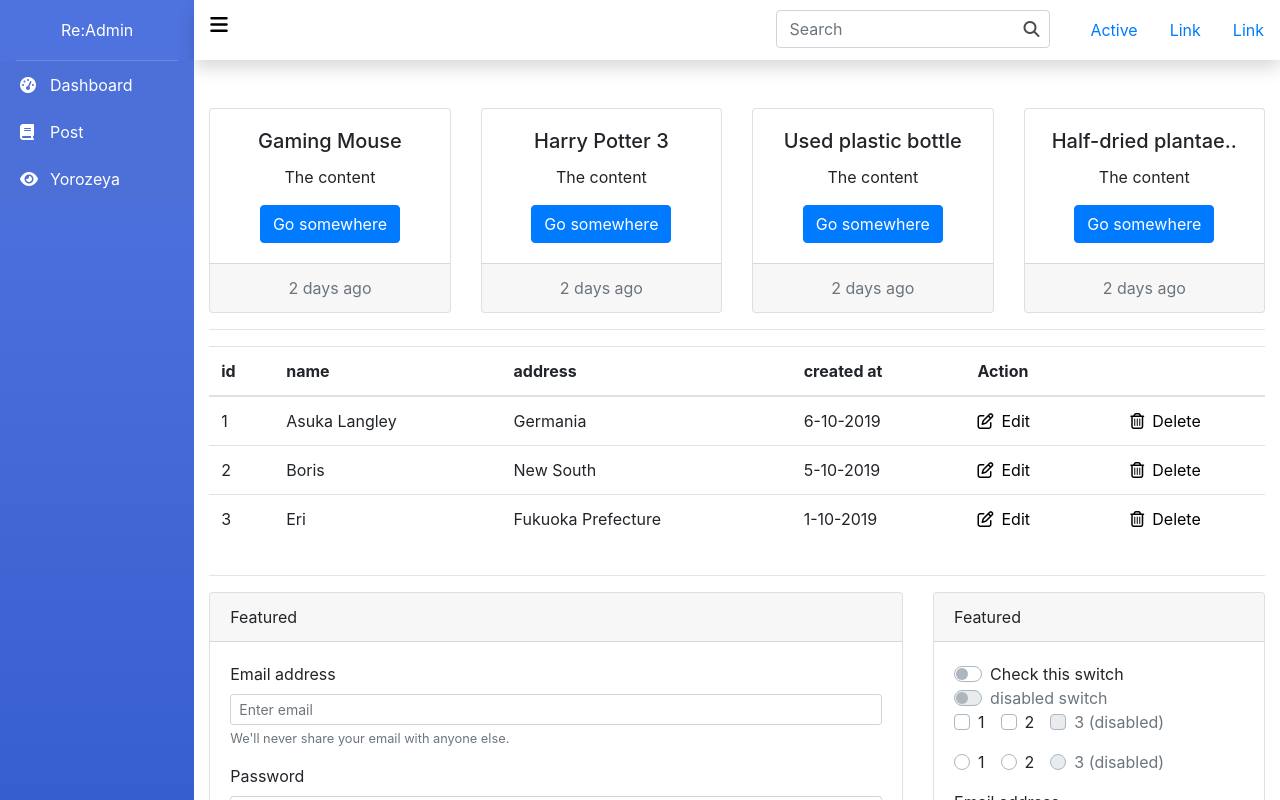
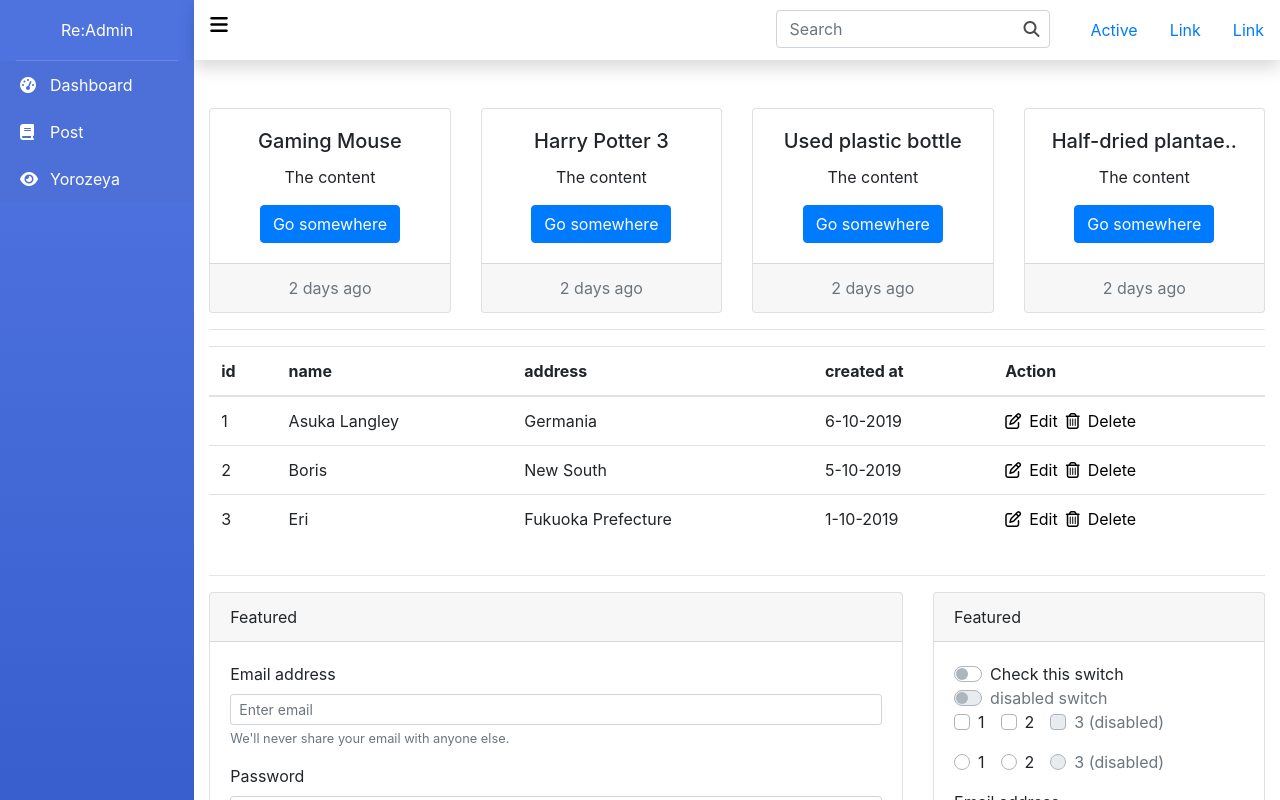
Before and after one commit to prstyocode/react-admin, a React (Create React App) app: page / in a window 1280 px wide. Shown: the top 800 px of the page. Built offline with nearby package versions, Linux system fonts and the light colour scheme.

Commit message:
change action elem

```diff
--- a/src/layouts/dashboard/DataTable.js
+++ b/src/layouts/dashboard/DataTable.js
@@ -39,26 +39,20 @@ const DataTable = props => {
             <td>{content.createdAt}</td>
             {context.dataTable.canEdit || context.dataTable.canDelete ? (
               <td>
-                <Row>
                   {context.dataTable.canEdit ? (
-                    <Col>
-                      <button className="toggle-button">
+                      <button className="toggle-button mr-2">
                         <i className="far fa-edit mr-2"></i>Edit
                       </button>
-                    </Col>
                   ) : (
                     ""
                   )}
                   {context.dataTable.canDelete ? (
-                    <Col>
                       <button className="toggle-button">
                         <i className="far fa-trash-alt mr-2"></i>Delete
                       </button>
-                    </Col>
                   ) : (
                     ""
                   )}
-                </Row>
               </td>
             ) : (
               ""
```
